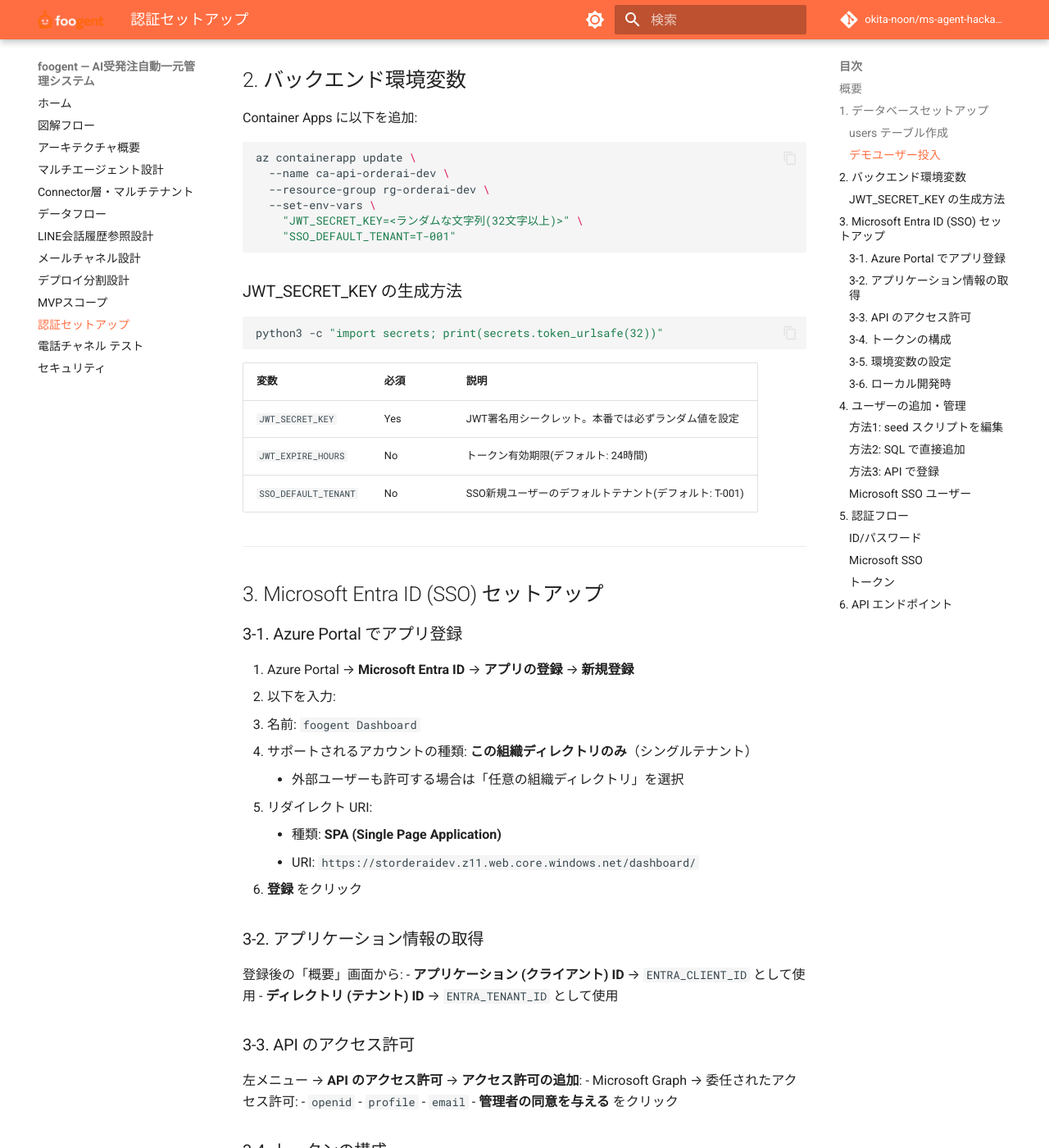
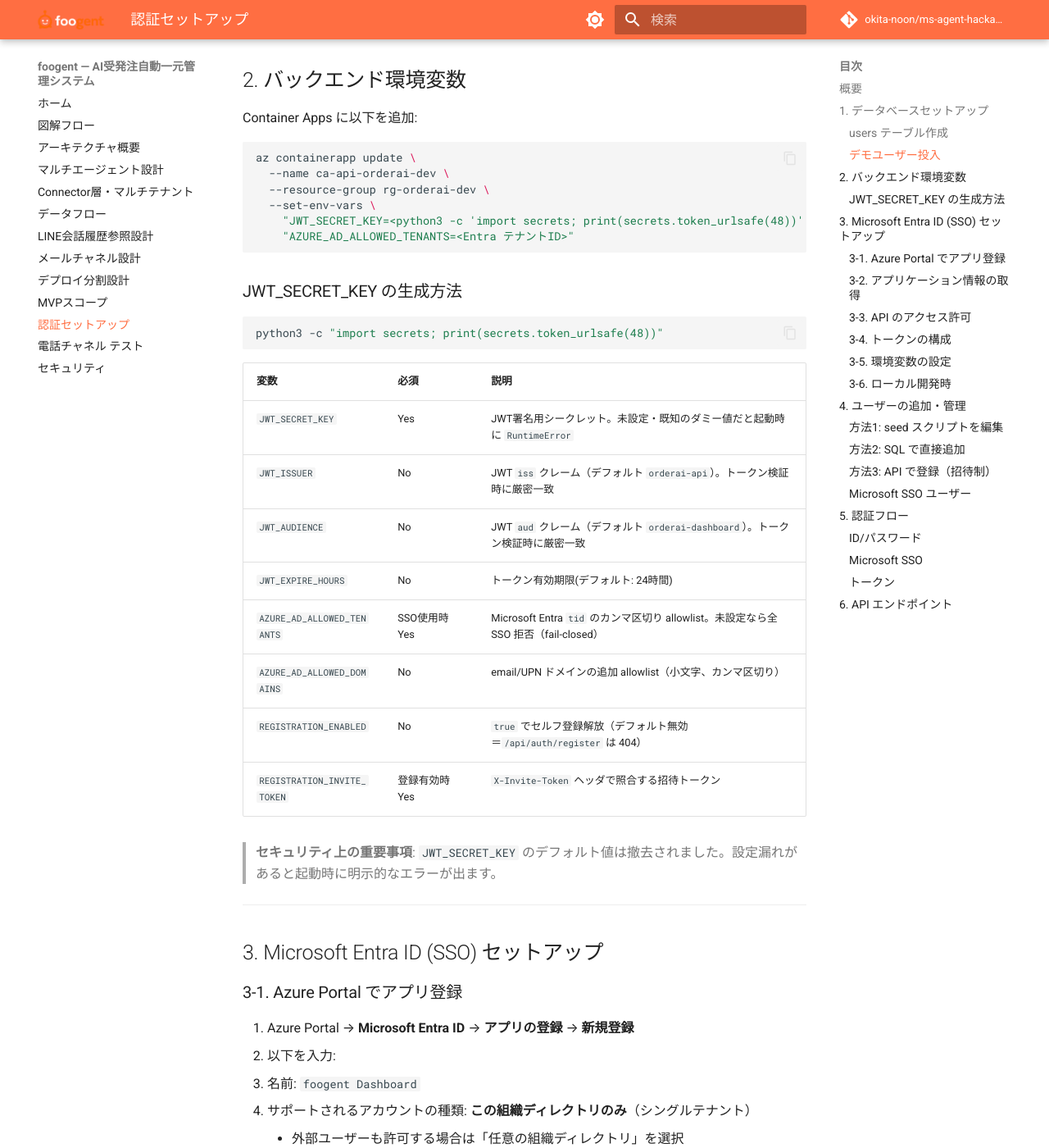
Before and after one commit to okita-noon/ms-agent-hackathon, an MkDocs documentation site: the page built from docs/auth-setup.md, in a window 1280 px wide and 1400 px high, scrolled down 1113 px. Shown: the whole window at 82% size. Built offline with MkDocs 1.6.1 and Material for MkDocs 9.7.7, drawn with Linux system fonts in a browser that asks for light colours; comment, search, counter and statistics services are not loaded; some of the changed text lies outside the part shown.

Commit message:
docs: reflect security hardening (auth, IDOR, webhook keys)
- AGENTS.md: env table for JWT/Entra allowlist/registration/EventGrid keys
- docs/auth-setup.md: drop SSO_DEFAULT_TENANT, document invite-token-gated
  registration, document fail-closed SSO allowlist, refresh API table
  (LINE signature mandatory, EventGrid key mandatory, IDOR-guarded order GET)
- docs/security.md: add authentication-boundary table per endpoint
- docs/phone-testing.md: include ?code=<EVENTGRID_WEBHOOK_KEY> in curl
  examples and Event Subscription endpoint URL
- .env.example: list the new auth/webhook envs

Co-Authored-By: Claude Opus 4.7 <noreply@anthropic.com>

````diff
--- a/docs/auth-setup.md
+++ b/docs/auth-setup.md
@@ -51,21 +51,28 @@ az containerapp update \
   --name ca-api-orderai-dev \
   --resource-group rg-orderai-dev \
   --set-env-vars \
-    "JWT_SECRET_KEY=<ランダムな文字列(32文字以上)>" \
-    "SSO_DEFAULT_TENANT=T-001"
+    "JWT_SECRET_KEY=<python3 -c 'import secrets; print(secrets.token_urlsafe(48))' で生成>" \
+    "AZURE_AD_ALLOWED_TENANTS=<Entra テナントID>"
 ```
 
 ### JWT_SECRET_KEY の生成方法
 
 ```bash
-python3 -c "import secrets; print(secrets.token_urlsafe(32))"
+python3 -c "import secrets; print(secrets.token_urlsafe(48))"
 ```
 
 | 変数 | 必須 | 説明 |
 |---|---|---|
-| `JWT_SECRET_KEY` | Yes | JWT署名用シークレット。本番では必ずランダム値を設定 |
+| `JWT_SECRET_KEY` | Yes | JWT署名用シークレット。未設定・既知のダミー値だと起動時に `RuntimeError` |
+| `JWT_ISSUER` | No | JWT `iss` クレーム（デフォルト `orderai-api`）。トークン検証時に厳密一致 |
+| `JWT_AUDIENCE` | No | JWT `aud` クレーム（デフォルト `orderai-dashboard`）。トークン検証時に厳密一致 |
 | `JWT_EXPIRE_HOURS` | No | トークン有効期限(デフォルト: 24時間) |
-| `SSO_DEFAULT_TENANT` | No | SSO新規ユーザーのデフォルトテナント(デフォルト: T-001) |
+| `AZURE_AD_ALLOWED_TENANTS` | SSO使用時 Yes | Microsoft Entra `tid` のカンマ区切り allowlist。未設定なら全 SSO 拒否（fail-closed） |
+| `AZURE_AD_ALLOWED_DOMAINS` | No | email/UPN ドメインの追加 allowlist（小文字、カンマ区切り） |
+| `REGISTRATION_ENABLED` | No | `true` でセルフ登録解放（デフォルト無効＝`/api/auth/register` は 404） |
+| `REGISTRATION_INVITE_TOKEN` | 登録有効時 Yes | `X-Invite-Token` ヘッダで照合する招待トークン |
+
+> **セキュリティ上の重要事項**: `JWT_SECRET_KEY` のデフォルト値は撤去されました。設定漏れがあると起動時に明示的なエラーが出ます。
 
 ---
 
@@ -115,10 +122,13 @@ az containerapp update \
   --resource-group rg-orderai-dev \
   --set-env-vars \
     "ENTRA_CLIENT_ID=<アプリケーション(クライアント)ID>" \
-    "ENTRA_TENANT_ID=<ディレクトリ(テナント)ID>" \
+    "AZURE_AD_ALLOWED_TENANTS=<ディレクトリ(テナント)ID>" \
     "FRONTEND_ORIGINS=https://storderaidev.z11.web.core.windows.net" \
     "FRONTEND_URL=https://storderaidev.z11.web.core.windows.net/dashboard/"
 ```
+
+> `AZURE_AD_ALLOWED_TENANTS` は SSO 受け入れテナントの allowlist。複数組織を許可するならカンマ区切り。
+> **未設定だと SSO ログインが全部拒否される（fail-closed）**ので注意。
 
 **フロントエンド（GitHub Repository Variables / ビルド時）:**
 
@@ -160,11 +170,22 @@ VALUES (
 );
 ```
 
-### 方法3: API で登録
+### 方法3: API で登録（招待制）
+
+セルフ登録はデフォルトで**無効化**（`/api/auth/register` は 404）。
+有効化する場合は以下の env を設定し、招待トークンをユーザーに共有してから叩いてもらう:
+
+```bash
+az containerapp update --name ca-api-orderai-dev --resource-group rg-orderai-dev \
+  --set-env-vars \
+    "REGISTRATION_ENABLED=true" \
+    "REGISTRATION_INVITE_TOKEN=<ランダムな招待トークン>"
+```
 
 ```bash
 curl -X POST https://<BASE_URL>/api/auth/register \
   -H "Content-Type: application/json" \
+  -H "X-Invite-Token: <REGISTRATION_INVITE_TOKEN と同じ値>" \
   -d '{
     "email": "newuser@example.com",
     "password": "パスワード",
@@ -175,13 +196,13 @@ curl -X POST https://<BASE_URL>/api/auth/register \
 
 ### Microsoft SSO ユーザー
 
-Microsoft アカウントでの初回ログイン時に自動登録される。
-デフォルトで `SSO_DEFAULT_TENANT`（T-001）に紐付く。
+**自動登録は無効**。SSO で初めてサインインするユーザーは、事前に `users` テーブルに
+レコードを挿入（方法1 or 方法2）しておく必要がある。`auth_provider='microsoft'` と
+`entra_oid=<対象ユーザーの Entra OID>` を指定する。未登録のままサインインすると
+403 が返る。
 
-テナントを変更するには SQL で:
-```sql
-UPDATE users SET tenant_id = 'T-002' WHERE email = 'user@example.com';
-```
+> セキュリティ上の理由で、過去にあった「初回サインインで `SSO_DEFAULT_TENANT` (T-001) に
+> 自動所属」挙動は撤去された。テナントは事前にレコードで明示すること。
 
 ---
 
@@ -207,7 +228,8 @@ UPDATE users SET tenant_id = 'T-002' WHERE email = 'user@example.com';
 ### トークン
 
 - JWT (HS256), 有効期限 24 時間
-- ペイロード: `sub` (user_id), `tenant_id`, `email`, `display_name`, `exp`
+- ペイロード: `iss`, `aud`, `iat`, `exp`, `sub` (user_id), `tenant_id`, `email`, `display_name`
+- 検証時に `iss` (`JWT_ISSUER`) と `aud` (`JWT_AUDIENCE`) も照合される
 - 全ビジネス API は JWT から `tenant_id` を取得（query parameter 不要）
 
 ---
@@ -217,11 +239,12 @@ UPDATE users SET tenant_id = 'T-002' WHERE email = 'user@example.com';
 | メソッド | パス | 認証 | 説明 |
 |---|---|---|---|
 | POST | `/api/auth/login` | 不要 | ID/PW ログイン |
-| POST | `/api/auth/register` | 不要 | ユーザー登録 |
-| POST | `/api/auth/microsoft` | 不要 | Microsoft SSO |
+| POST | `/api/auth/register` | 招待トークン | `REGISTRATION_ENABLED=true` かつ `X-Invite-Token` ヘッダ必須。デフォルト 404 |
+| POST | `/api/auth/microsoft` | 不要 | Microsoft SSO（事前登録ユーザーのみ） |
 | GET | `/api/auth/me` | 必要 | 現在のユーザー情報 |
-| GET | `/api/orders` | 必要 | 受注一覧 |
+| GET | `/api/orders` | 必要 | 受注一覧。tenant_id は JWT から取得 |
+| GET | `/api/orders/{id}` | 必要 | 受注詳細。tenant_id ミスマッチは 404（IDOR ガード） |
 | GET | `/api/customers` | 必要 | 顧客一覧 |
 | ... | その他ビジネスAPI | 必要 | JWT から tenant_id 取得 |
-| POST | `/api/line-webhook` | 不要 | LINE 署名検証 |
-| POST | `/api/phone-webhook` | 不要 | ACS EventGrid |
+| POST | `/api/line-webhook` | LINE 署名 | `x-line-signature` ヘッダ必須（無いと 401）、HMAC 検証失敗で 403 |
+| POST | `/api/phone-webhook` | EventGrid 共有鍵 | `?code=<EVENTGRID_WEBHOOK_KEY>` または `X-EventGrid-Webhook-Key` ヘッダ必須 |
````
Also changed, not shown: AGENTS.md (+15 -0 lines), docs/phone-testing.md (+18 -6 lines), docs/security.md (+15 -0 lines), 1 other file.
